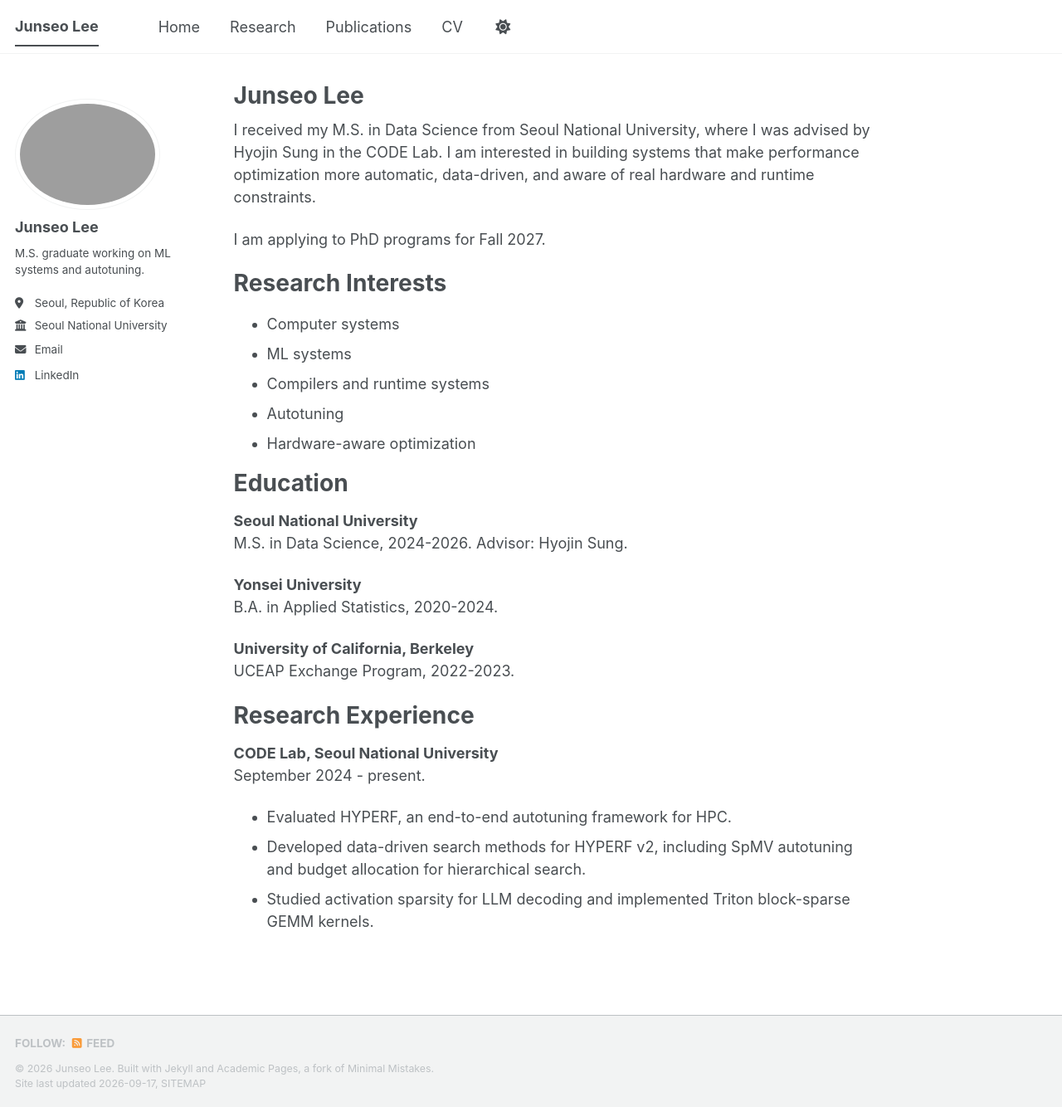
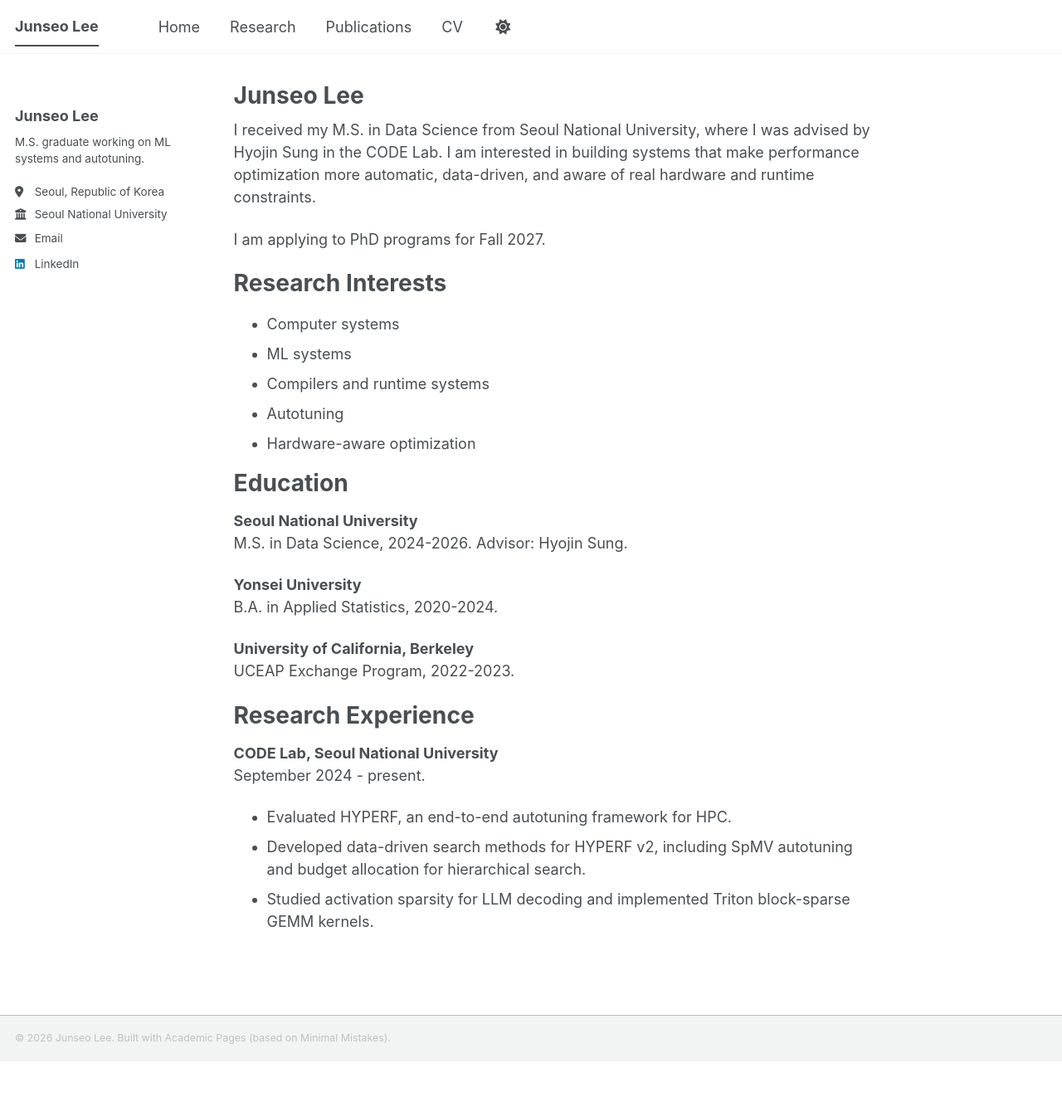
Before and after one commit to jseool/jseool.github.io, a Jekyll site: the page built from _pages/about.md, in a window 1280 px wide and 1334 px high. Shown: the whole window at 83% size. Built offline with Jekyll 4.4.1, drawn with Linux system fonts in a browser that asks for light colours; a style sheet for code colours, icons or effects is not loaded.

Commit message:
Simplify footer and mobile author profile

```diff
--- a/_includes/author-profile.html
+++ b/_includes/author-profile.html
@@ -6,6 +6,7 @@
 
 <div itemscope itemtype="http://schema.org/Person">
 
+  {% if author.avatar %}
   <div class="author__avatar">
     {% if author.avatar contains "://" %}
     	<img src="{{ author.avatar }}" alt="{{ author.name }}"  fetchpriority="high" />
@@ -13,6 +14,7 @@
     	<img src="{{ author.avatar | prepend: "/images/" | prepend: base_path }}" class="author__avatar" alt="{{ author.name }}"  fetchpriority="high" />
     {% endif %}
   </div>
+  {% endif %}
 
   <div class="author__content">
     <h3 class="author__name">{{ author.name }}</h3>
--- a/_includes/footer.html
+++ b/_includes/footer.html
@@ -1,25 +1,3 @@
-{% include base_path %}
-
-{% if site.author.github or site.author.bitbucket or site.atom_feed.hide != true %}
-<div class="page__footer-follow">
-  <ul class="social-icons">
-    {% if site.data.ui-text[site.locale].follow_label %}
-      <li><strong>{{ site.data.ui-text[site.locale].follow_label }}</strong></li>
-    {% endif %}
-    {% if site.author.github %}
-      <li><a href="https://github.com/{{ site.author.github }}"><i class="fab fa-github" aria-hidden="true"></i> GitHub</a></li>
-    {% endif %}
-    {% if site.author.bitbucket %}
-      <li><a href="https://bitbucket.org/{{ site.author.bitbucket }}"><i class="fab fa-bitbucket" aria-hidden="true"></i> Bitbucket</a></li>
-    {% endif %}
-    {% if site.atom_feed.hide != true %}
-    <li><a href="{% if site.atom_feed.path %}{{ site.atom_feed.path }}{% else %}{{ base_path }}/feed.xml{% endif %}"><i class="fa fa-fw fa-rss-square" aria-hidden="true"></i> {{ site.data.ui-text[site.locale].feed_label | default: "Feed" }}</a></li>
-    {% endif %}
-  </ul>
+<div class="page__footer-copyright">
+  &copy; {{ site.time | date: '%Y' }} {{ site.name | default: site.title }}. Built with <a href="https://github.com/academicpages/academicpages.github.io">Academic Pages</a> (based on <a href="https://mademistakes.com/work/minimal-mistakes-jekyll-theme/">Minimal Mistakes</a>).
 </div>
-{% endif %}
-
-<div class="page__footer-copyright">
-  &copy; {{ site.time | date: '%Y' }} {{ site.name | default: site.title }}. Built with <a href="https://jekyllrb.com" rel="nofollow">Jekyll</a> and <a href="https://github.com/academicpages/academicpages.github.io">Academic Pages</a>, a fork of <a href="https://mademistakes.com/work/minimal-mistakes-jekyll-theme/" rel="nofollow">Minimal Mistakes</a>.<br />
-  Site last updated {{ "now" | date: '%Y-%m-%d' }}, <a href="/sitemap/" style="text-transform: uppercase;">{{ site.data.ui-text[site.locale].site_map | default: "Sitemap" }}</a>
-</div>
--- a/_sass/layout/_base.scss
+++ b/_sass/layout/_base.scss
@@ -16,7 +16,7 @@ body {
 
   margin: 0;
   padding: $masthead-height 0 0;
-  padding-bottom: 9em;
+  padding-bottom: 0;
   font-family: $global-font-family;
   line-height: 1.5;
 
--- a/_sass/layout/_footer.scss
+++ b/_sass/layout/_footer.scss
@@ -14,12 +14,8 @@
   width: 100%;
   clear: both;
 
-  /* keep footer in normal document flow so custom widgets do not overlap content */
   height: auto;
-
-  /* keep the footer on the bottom of the page */
-  position: fixed;
-  bottom: 0;
+  position: relative;
 
   -webkit-animation: intro 0.3s both;
           animation: intro 0.3s both;
@@ -54,14 +50,6 @@
   .far,
   .fal {
     color: var(--global-text-color-light);
-  }
-}
-
-@media screen and (max-width: 768px) {
-  /* don't pin the footer on mobile devices */
-  .page__footer {
-    position: relative;
-    bottom: auto;
   }
 }
 
--- a/_sass/layout/_sidebar.scss
+++ b/_sass/layout/_sidebar.scss
@@ -322,3 +322,42 @@
     }
   }
 }
+
+@media screen and (max-width: 768px) {
+  .sidebar {
+    margin-top: 0;
+    margin-bottom: 0.5em;
+  }
+
+  .sidebar .author__content,
+  .sidebar .author__urls-wrapper button {
+    display: none;
+  }
+
+  .sidebar .author__urls-wrapper {
+    display: block;
+    cursor: default;
+  }
+
+  .sidebar .author__urls {
+    display: flex;
+    position: static;
+    gap: 1em;
+    margin: 0;
+    padding: 0;
+    border: 0;
+    box-shadow: none;
+    background: transparent;
+
+    &:before,
+    &:after {
+      display: none;
+    }
+
+    a {
+      margin: 0;
+      padding: 0;
+      font-size: $type-size-6;
+    }
+  }
+}
```
